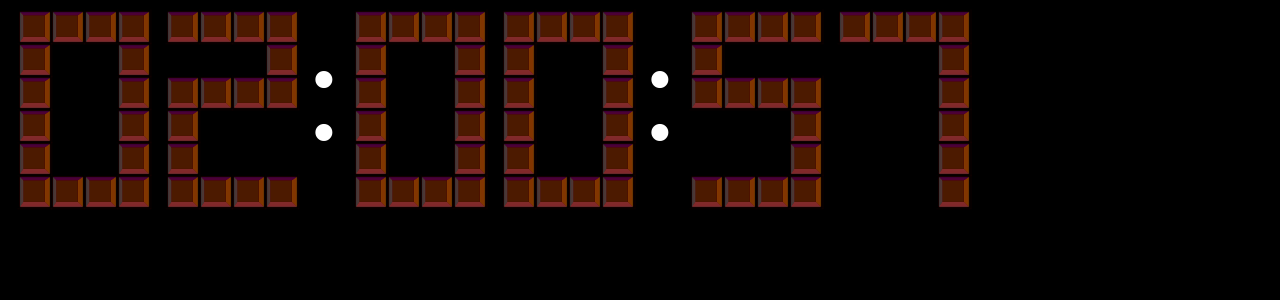
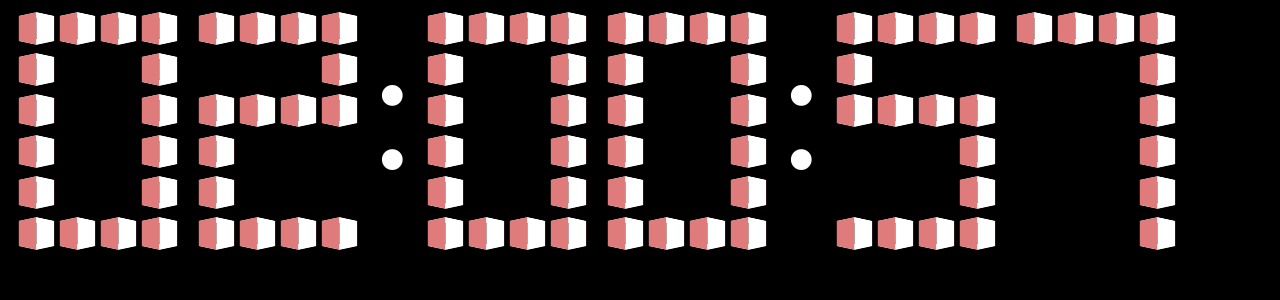
Before and after one commit to mindtaker63/cube-clock, a Vue app: page / in a window 1280 px wide. Shown: the top 300 px of the page. Built offline with nearby package versions, Linux system fonts and the light colour scheme.

Commit message:
added animation

```diff
--- a/src/components/BaseCube.vue
+++ b/src/components/BaseCube.vue
@@ -20,8 +20,10 @@ export default {
 <style lang="sass" scoped>
 $cube-size: 25px
 $perspective: $cube-size * 3
-$face-opacity: .3
-$face-border: 2px solid #000
+$face-opacity: 1
+$face-border: none
+$face-color: ("front": #fff, "back": #8c1c1c, "right": #e07b7b, "left": #e07b7b, "top": #fff, "bottom": #fff)
+$animation-time: 60s
 .base-cube
   width: $cube-size
   height: $cube-size
@@ -31,6 +33,7 @@ $face-border: 2px solid #000
     height: 100%
     position: relative
     transform-style: preserve-3d
+    animation: rotation $animation-time linear infinite
   &__cube-face
     position: absolute
     width: $cube-size
@@ -39,21 +42,27 @@ $face-border: 2px solid #000
     text-align: center
     opacity: $face-opacity
     &--front
-      background-color: red
+      background-color: map-get($face-color, "front")
       transform: rotateY(0deg) translateZ(#{$cube-size / 2})
     &--back
-      background-color: green
+      background-color: map-get($face-color, "back")
       transform: rotateY(180deg) translateZ(#{$cube-size / 2})
     &--right
-      background-color: yellow
+      background-color: map-get($face-color, "right")
       transform: rotateY(90deg) translateZ(#{$cube-size / 2})
     &--left
-      background-color: cyan
+      background-color: map-get($face-color, "left")
       transform: rotateY(-90deg) translateZ(#{$cube-size / 2})
     &--top
-      background-color: blue
+      background-color: map-get($face-color, "top")
       transform: rotateX(90deg) translateZ(#{$cube-size / 2})
     &--bottom
-      background-color: pink
+      background-color: map-get($face-color, "bottom")
       transform: rotateX(-90deg) translateZ(#{$cube-size / 2})
+
+@keyframes rotation
+  0%
+    transform: rotateY(0deg)
+  100%
+    transform: rotateY(360deg)
 </style>
--- a/src/components/Clock.vue
+++ b/src/components/Clock.vue
@@ -90,7 +90,7 @@ export default {
 
 <style lang="sass" scoped>
   $separator-color: #fff
-  $separator-size: 9em
+  $separator-size: 11em
   .clock
     display: flex
     &__digit
--- a/src/components/Digit.vue
+++ b/src/components/Digit.vue
@@ -143,7 +143,7 @@ export default {
 </script>
 
 <style lang="sass" scoped>
-  $digit-margin: 4px
+  $digit-margin: 8px
   .digit
     display: flex
     flex-direction: column
```
